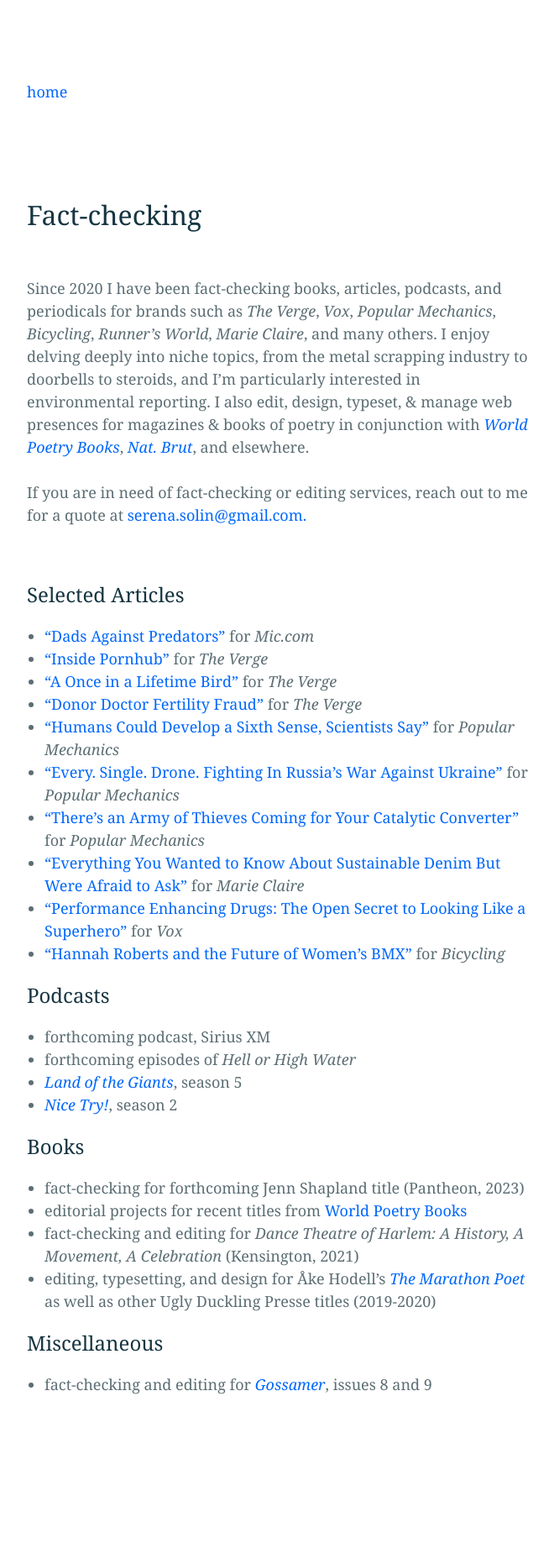
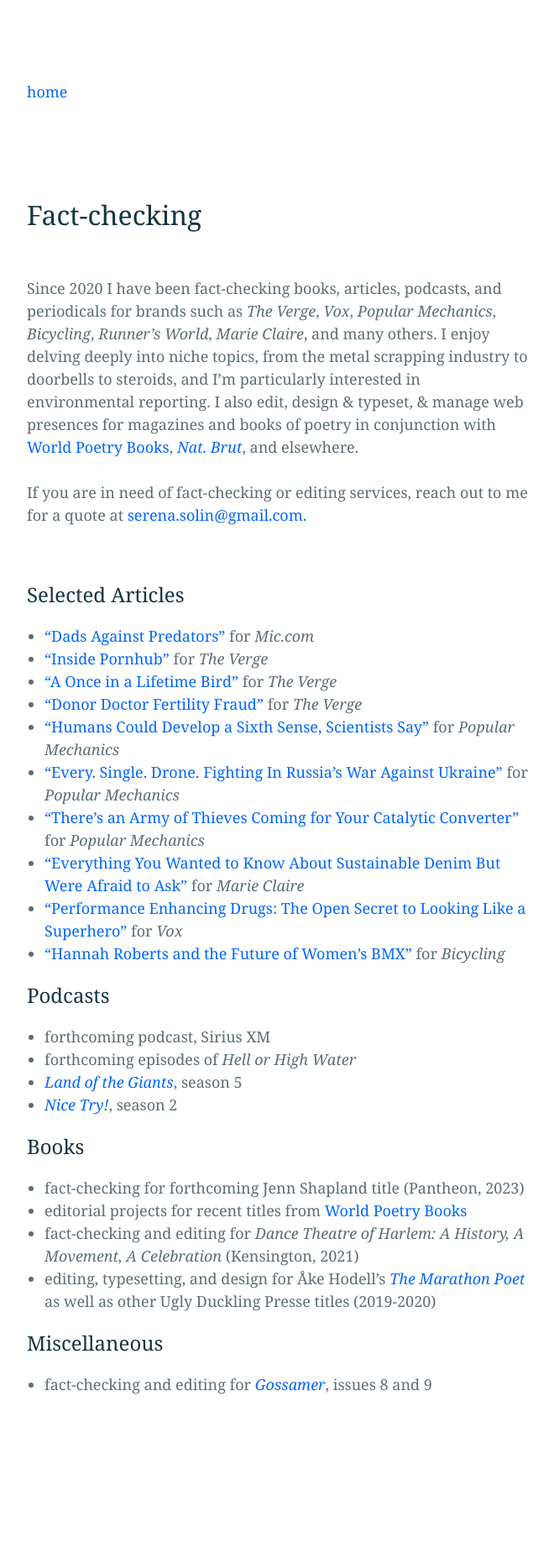
Before and after one commit to bliss-st/ss-website, a Jekyll site: the page built from factchecking.md, in a window 1280 px wide. Shown: the whole page at 84% size, without its empty margins (308-968 px from the left). Built offline with Jekyll 4.4.1, drawn with Linux system fonts in a browser that asks for light colours.

Commit message:
Update factchecking.md

```diff
--- a/factchecking.md
+++ b/factchecking.md
@@ -4,7 +4,7 @@
 permalink: /Factchecking/
 ---
 
-Since 2020 I have been fact-checking books, articles, podcasts, and periodicals for brands such as <em>The Verge</em>, <em>Vox</em>, <em>Popular Mechanics</em>, <em>Bicycling</em>, <em>Runner's World</em>, <em>Marie Claire</em>, and many others. I enjoy delving deeply into niche topics, from the metal scrapping industry to doorbells to steroids, and I'm particularly interested in environmental reporting. I also edit, design, typeset, & manage web presences for magazines & books of poetry in conjunction with <em><a href="worldpoetrybooks.com">World Poetry Books</a></em>, <em><a href="natbrut.com">Nat. Brut</a></em>, and elsewhere.<br><br>If you are in need of fact-checking or editing services, reach out to me for a quote at <a href="mailto:serena.solin@gmail.com">serena.solin@gmail.com.</a>
+Since 2020 I have been fact-checking books, articles, podcasts, and periodicals for brands such as <em>The Verge</em>, <em>Vox</em>, <em>Popular Mechanics</em>, <em>Bicycling</em>, <em>Runner's World</em>, <em>Marie Claire</em>, and many others. I enjoy delving deeply into niche topics, from the metal scrapping industry to doorbells to steroids, and I'm particularly interested in environmental reporting. I also edit, design & typeset, & manage web presences for magazines and books of poetry in conjunction with <a href="worldpoetrybooks.com">World Poetry Books</a>, <em><a href="natbrut.com">Nat. Brut</a></em>, and elsewhere.<br><br>If you are in need of fact-checking or editing services, reach out to me for a quote at <a href="mailto:serena.solin@gmail.com">serena.solin@gmail.com.</a>
 
 <br>
 
```
